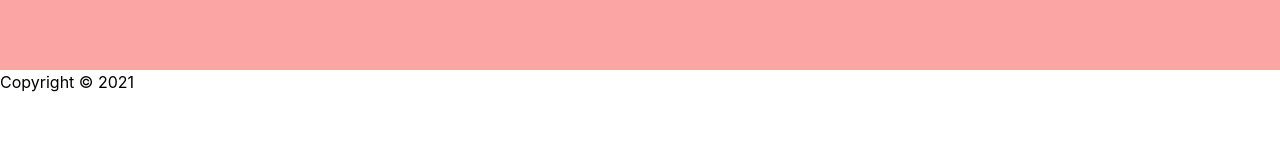
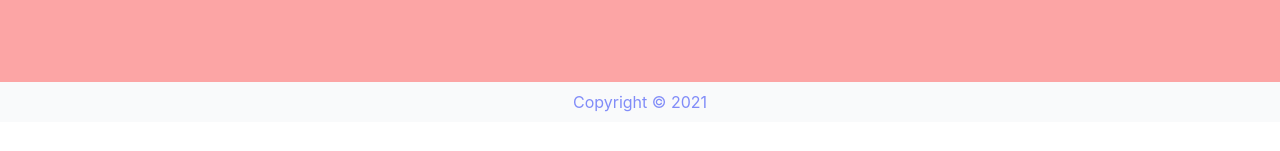
Before and after one commit to willsower/imamu-room-recipes, a Next.js app: page / in a window 1280 px wide. Shown: the part 163-314 px from the top of the page. Built offline with nearby package versions, Linux system fonts and the light colour scheme.

Commit message:
Implemented basic footer and added

```diff
--- a/components/Footer/footer.js
+++ b/components/Footer/footer.js
@@ -1,7 +1,7 @@
 export default function Footer() {
   return (
     <>
-      <div>
+      <div className = "text-center bg-gray-50 p-2 text-indigo-400">
         {/* About (link)
         Contributing (link) */}
         Copyright &copy; 2021
--- a/components/Header/header.js
+++ b/components/Header/header.js
@@ -1,4 +1,4 @@
-import Search from "./search";
+import Search from "../search";
 
 export default function Header() {
   return (
```
